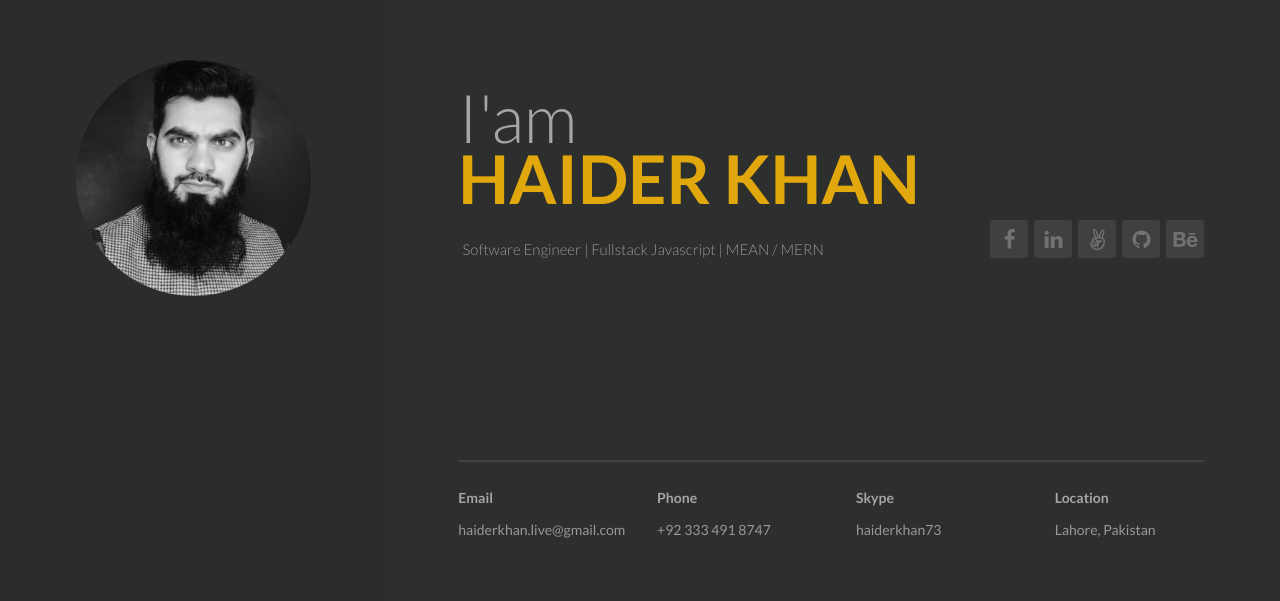
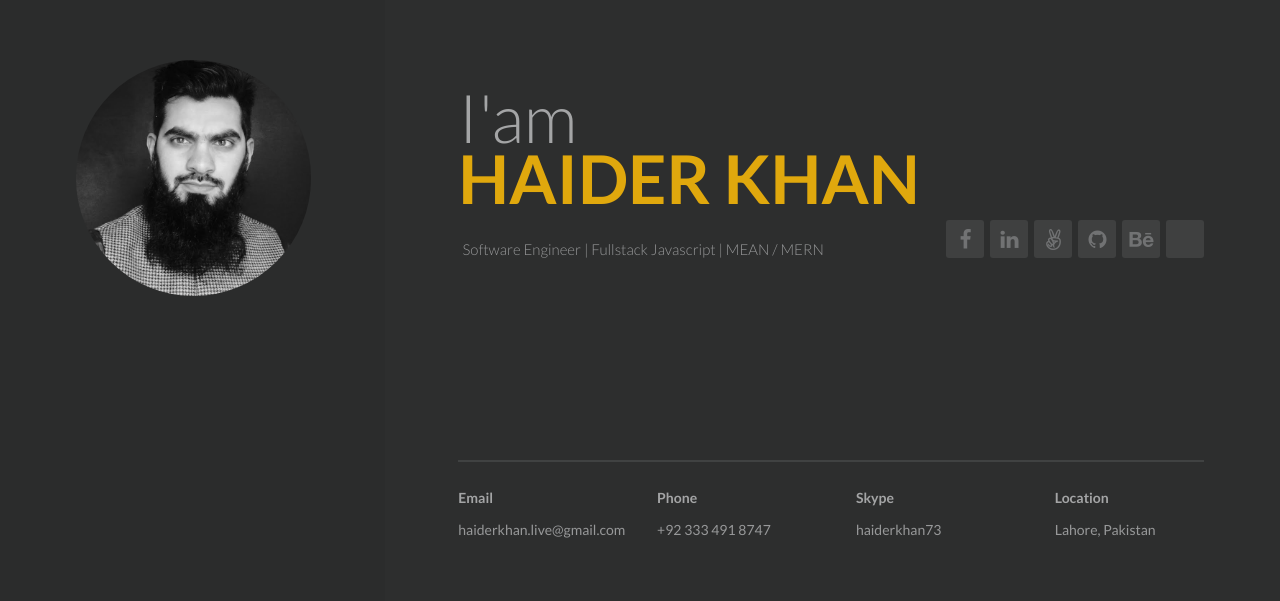
Before and after one commit to iamhaiderkhan/iamhaiderkhan.github.io, a plain HTML site: page index.html in a window 1280 px wide. Shown: the part 196-797 px from the top of the page. Drawn offline with Linux system fonts and the light colour scheme.

Commit message:
class added

```diff
--- a/index.html
+++ b/index.html
@@ -158,11 +158,11 @@
                         <i class="fa  fa-lg  fa-behance"></i>
                       </a>
                     </li>
-                    <!-- <li class="a-header">
-                      <a href="https://medium.com/@iamhaiderkhan" target="_blank" class="c-social-button  t-social-button">
-                        <i class="fa  fa-lg  fa-medium"></i>
+                    <li class="a-header">
+                      <a href="https://docs.google.com/document/d/19DB48r9JvMNdA_ycG6j2kOzEAsP8KJd3IRs-XR4G2K4/export?format=pdf" class="c-social-button  t-social-button">
+                        <i class="fa  fa-lg  fa-file-download"></i>
                       </a>
-                    </li> -->
+                    </li>
                   </ul>
                   <!-- /c-header__social-buttons -->
 
```
